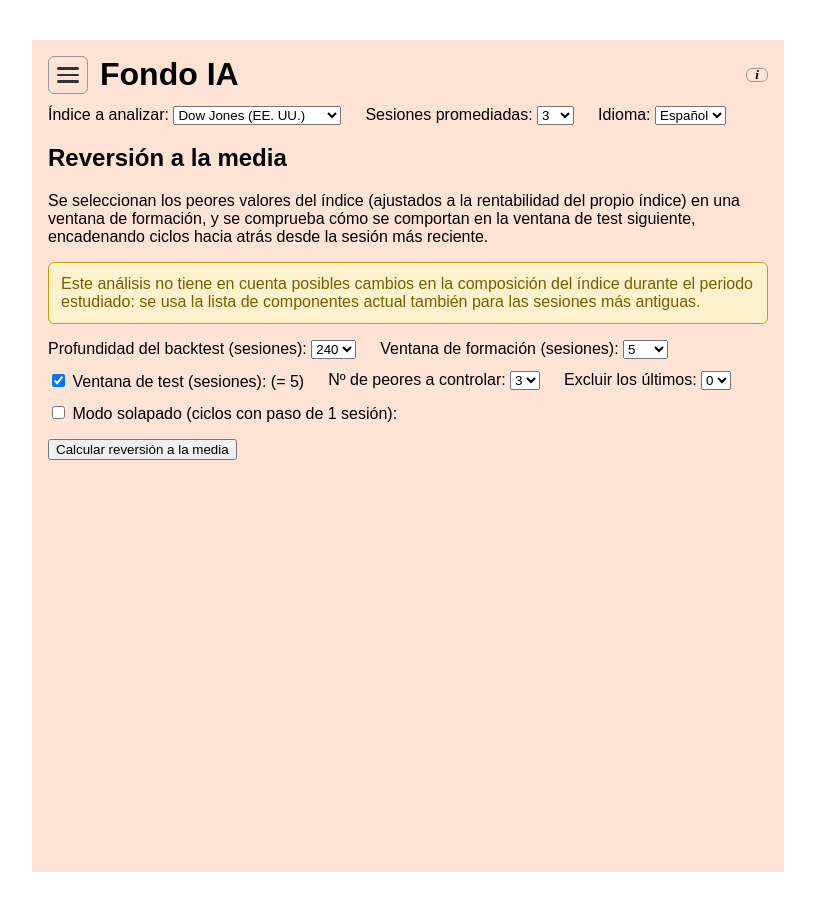
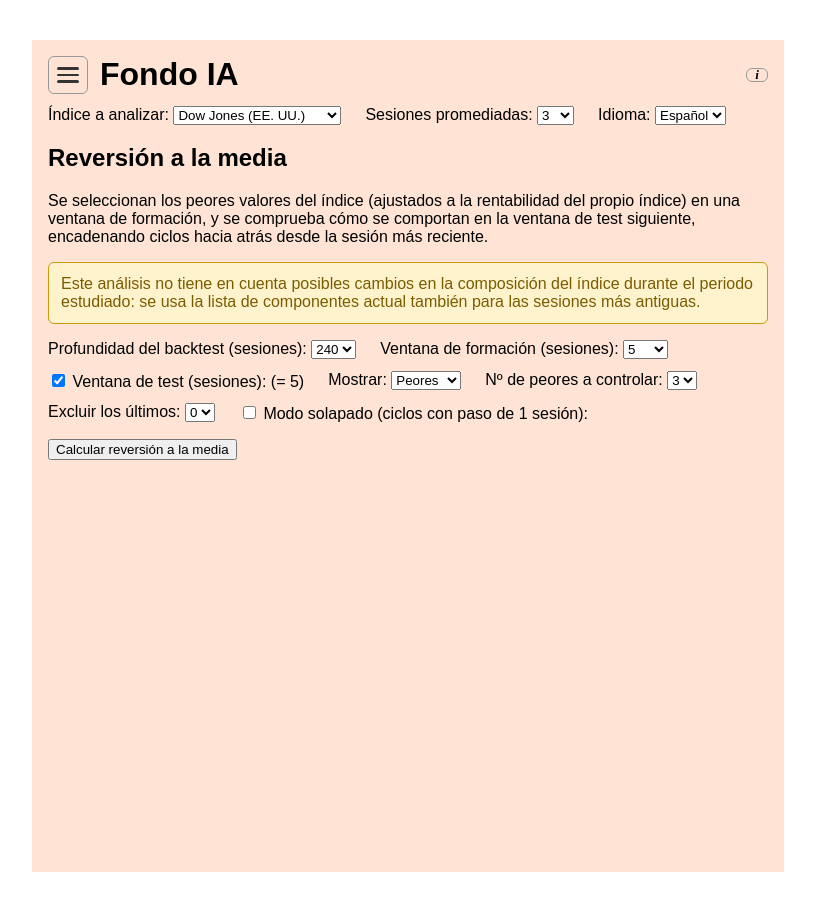
Before and after one commit to antonioluiscliment/fondo-ia-web, a Next.js app: page /reversionMedia in a window 1280 px wide. Shown: the whole page, without its empty margins (232-1047 px from the left). Built offline with nearby package versions, Linux system fonts and the light colour scheme.

Commit message:
Update reversionMedia.js

```diff
--- a/pages/reversionMedia.js
+++ b/pages/reversionMedia.js
@@ -24,6 +24,7 @@ export default function ReversionMedia() {
   const [solapado, setSolapado] = useState(false);
   const [nPeores, setNPeores] = useState(3);
   const [nExclusion, setNExclusion] = useState(0);
+  const [modo, setModo] = useState("peores");
   const [profundidad, setProfundidad] = useState(REVERSION_PROFUNDIDAD_DEFECTO);
 
   const [resultado, setResultado] = useState(null);
@@ -37,7 +38,7 @@ export default function ReversionMedia() {
     try {
       const vTest = testIgualFormacion ? ventanaFormacion : ventanaTest;
       const resp = await fetch(
-        `/api/reversionMedia?indice=${indiceId}&ventanaFormacion=${ventanaFormacion}&ventanaTest=${vTest}&solapado=${solapado}&nPeores=${nPeores}&nExclusion=${nExclusion}&profundidad=${profundidad}`
+        `/api/reversionMedia?indice=${indiceId}&ventanaFormacion=${ventanaFormacion}&ventanaTest=${vTest}&solapado=${solapado}&nPeores=${nPeores}&nExclusion=${nExclusion}&profundidad=${profundidad}&modo=${modo}`
       );
       const json = await resp.json();
       if (!resp.ok) throw new Error(json.error || "Error desconocido");
@@ -91,6 +92,14 @@ export default function ReversionMedia() {
             ))}
           </select>
         )}
+
+        <label>
+          {t.reversionMediaEtiquetaModo}{" "}
+          <select value={modo} onChange={(e) => setModo(e.target.value)}>
+            <option value="peores">{t.reversionMediaModoPeores}</option>
+            <option value="mejores">{t.reversionMediaModoMejores}</option>
+          </select>
+        </label>
 
         <label>
           {t.reversionMediaEtiquetaPeores}{" "}
```
